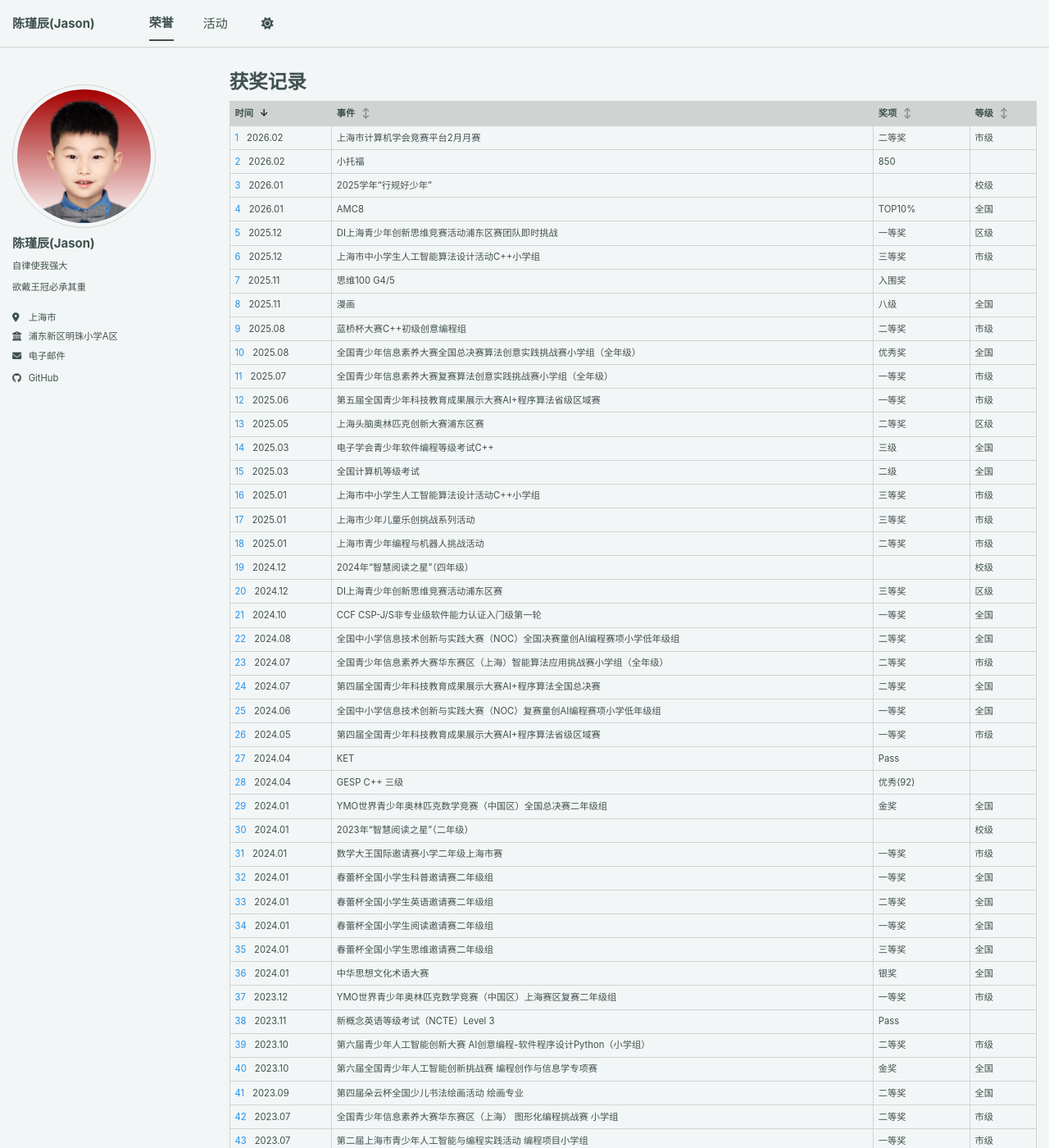
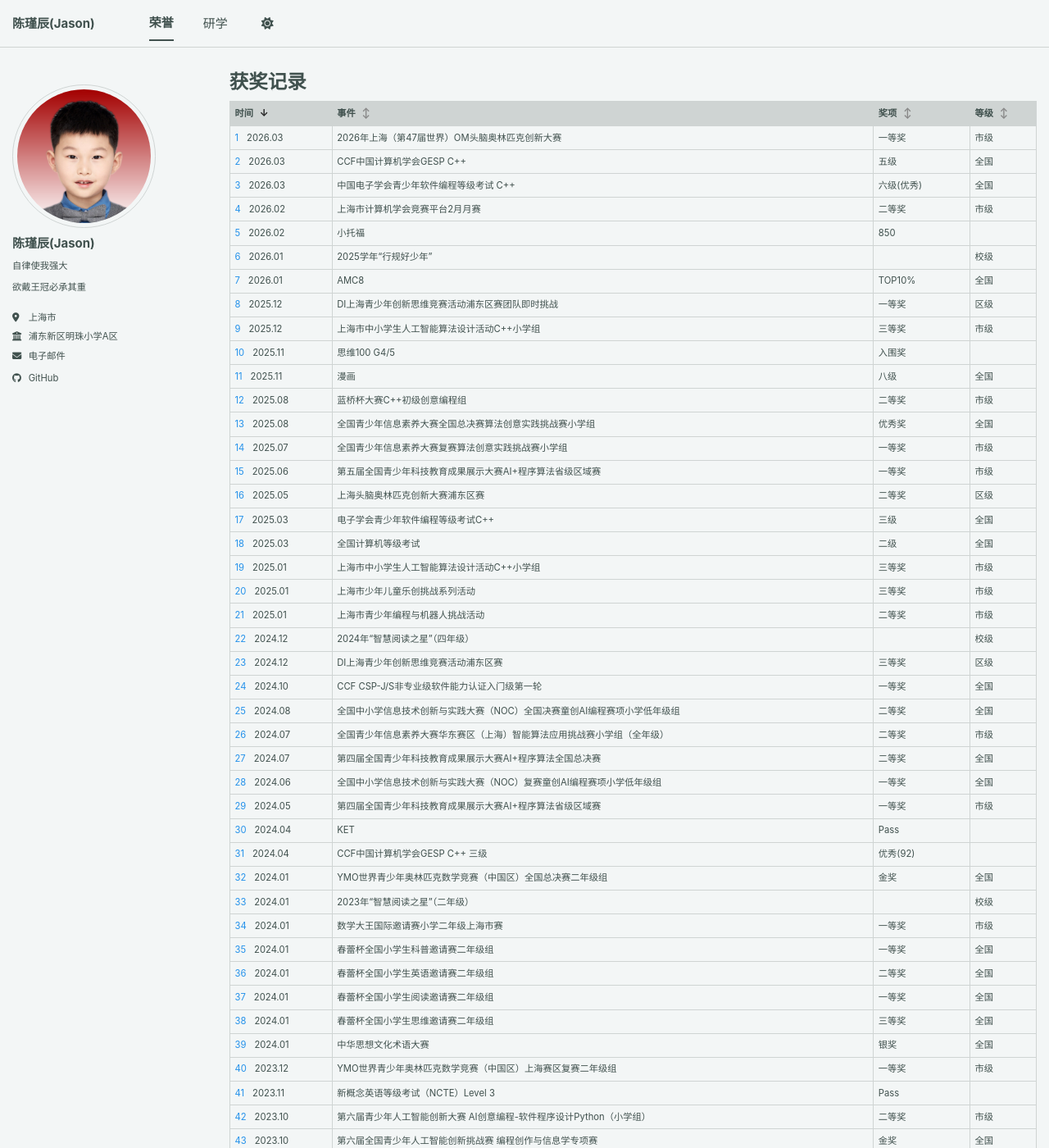
Before and after one commit to ichenjinchen/ichenjinchen.github.io, a Jekyll site: the page built from _pages/cv.md, in a window 1280 px wide and 1400 px high. Shown: the whole window at 82% size. Built offline with Jekyll 4.4.1, drawn with Linux system fonts in a browser that asks for light colours; a script bundle is joined from its source files by our own code; library files that are not in the unit come from our copies; some of the changed text lies outside the part shown.

Commit message:
update awards

```diff
--- a/_config.yml
+++ b/_config.yml
@@ -360,3 +360,7 @@ compress_html:
   clippings: all
   ignore:
     envs: development
+
+webrick:
+  # 增加超时时间，减少因处理慢导致的断开
+  timeout: 10
--- a/_data/awards.csv
+++ b/_data/awards.csv
@@ -1,4 +1,7 @@
 time,event,award,level
+2026.03,中国电子学会青少年软件编程等级考试 C++, 六级(优秀),全国
+2026.03,CCF中国计算机学会GESP C++,五级,全国
+2026.03,2026年上海（第47届世界）OM头脑奥林匹克创新大赛,一等奖,市级
 2026.02,小托福,850,
 2026.02,上海市计算机学会竞赛平台2月月赛,二等奖,市级
 2026.01,AMC8,TOP10%,全国
@@ -7,9 +10,9 @@ time,event,award,level
 2025.12,DI上海青少年创新思维竞赛活动浦东区赛团队即时挑战,一等奖,区级
 2025.11,漫画,八级,全国
 2025.11,思维100 G4/5,入围奖,
-2025.08,全国青少年信息素养大赛全国总决赛算法创意实践挑战赛小学组（全年级）,优秀奖,全国
+2025.08,全国青少年信息素养大赛全国总决赛算法创意实践挑战赛小学组,优秀奖,全国
 2025.08,蓝桥杯大赛C++初级创意编程组,二等奖,市级
-2025.07,全国青少年信息素养大赛复赛算法创意实践挑战赛小学组（全年级）,一等奖,市级
+2025.07,全国青少年信息素养大赛复赛算法创意实践挑战赛小学组,一等奖,市级
 2025.06,第五届全国青少年科技教育成果展示大赛AI+程序算法省级区域赛,一等奖,市级
 2025.05,上海头脑奥林匹克创新大赛浦东区赛,二等奖,区级
 2025.03,全国计算机等级考试,二级,全国
@@ -25,7 +28,7 @@ time,event,award,level
 2024.07,全国青少年信息素养大赛华东赛区（上海）智能算法应用挑战赛小学组（全年级）,二等奖,市级
 2024.06,全国中小学信息技术创新与实践大赛（NOC）复赛童创AI编程赛项小学低年级组,一等奖,全国
 2024.05,第四届全国青少年科技教育成果展示大赛AI+程序算法省级区域赛,一等奖,市级
-2024.04,GESP C++ 三级,优秀(92),
+2024.04,CCF中国计算机学会GESP C++ 三级,优秀(92),
 2024.04,KET,Pass,
 2024.01,中华思想文化术语大赛,银奖,全国
 2024.01,春蕾杯全国小学生思维邀请赛二年级组,三等奖,全国
@@ -39,6 +42,7 @@ time,event,award,level
 2023.11,新概念英语等级考试（NCTE）Level 3,Pass,
 2023.10,第六届全国青少年人工智能创新挑战赛 编程创作与信息学专项赛,金奖,全国
 2023.10,第六届青少年人工智能创新大赛 AI创意编程-软件程序设计Python（小学组）,二等奖,市级
+2023.09,CCF中国计算机学会GESP Python,二级,全国
 2023.09,第四届朵云杯全国少儿书法绘画活动 绘画专业,二等奖,全国
 2023.07,第六届全国青少年人工智能创新挑战赛 选拔赛 编程创作与信息学专项赛,一等奖,全国
 2023.07,ICODE第五届国际青少年编程竞赛（中国区）决赛 图形化初级组,明日之星,全国
--- a/_data/navigation.yml
+++ b/_data/navigation.yml
@@ -29,5 +29,5 @@ main:
   # - title: "CV"
   #   url: /cv-json/
 
-  - title: "活动"
+  - title: "研学"
     url: /markdown/
```
Also changed, not shown: _pages/about.md (+1 -1 lines).
